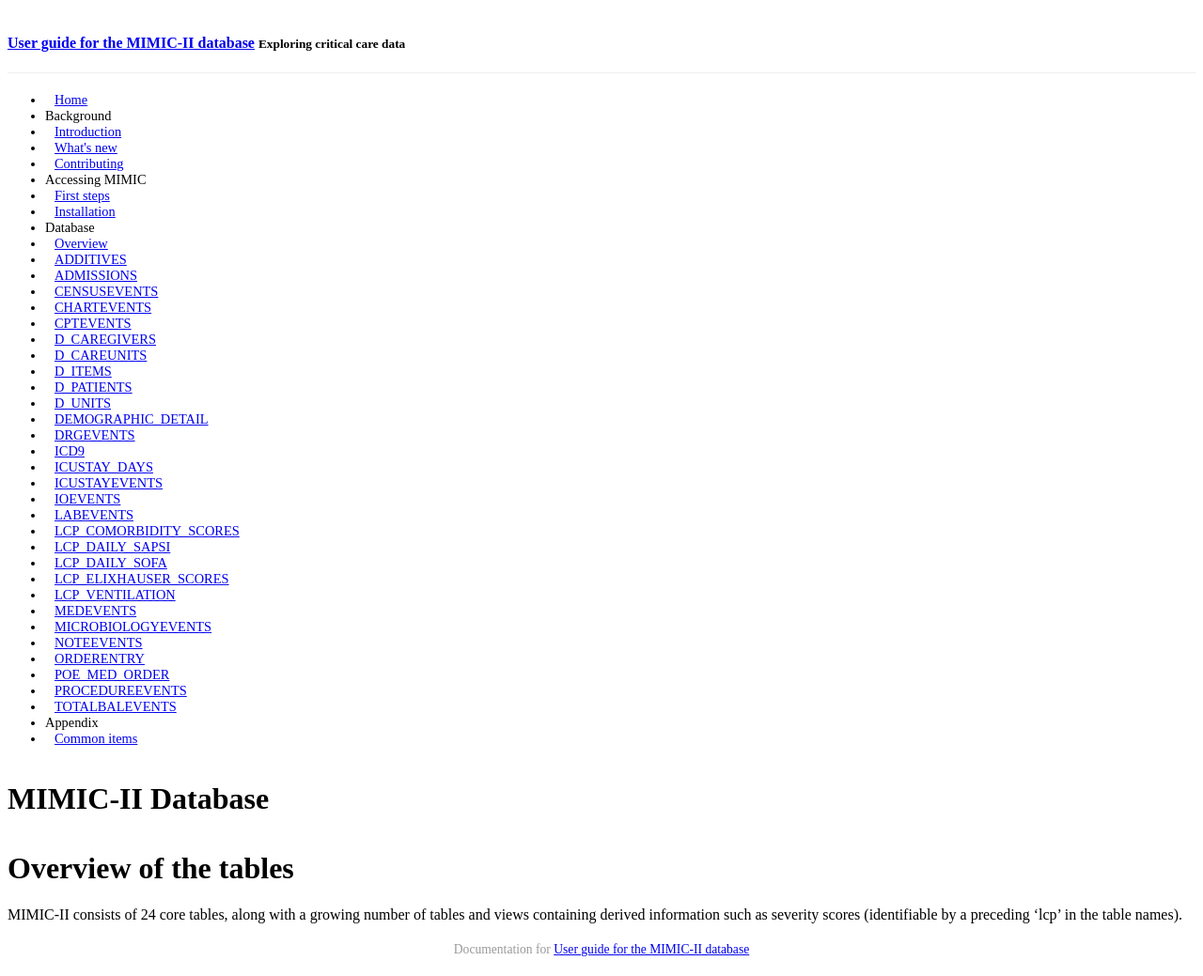
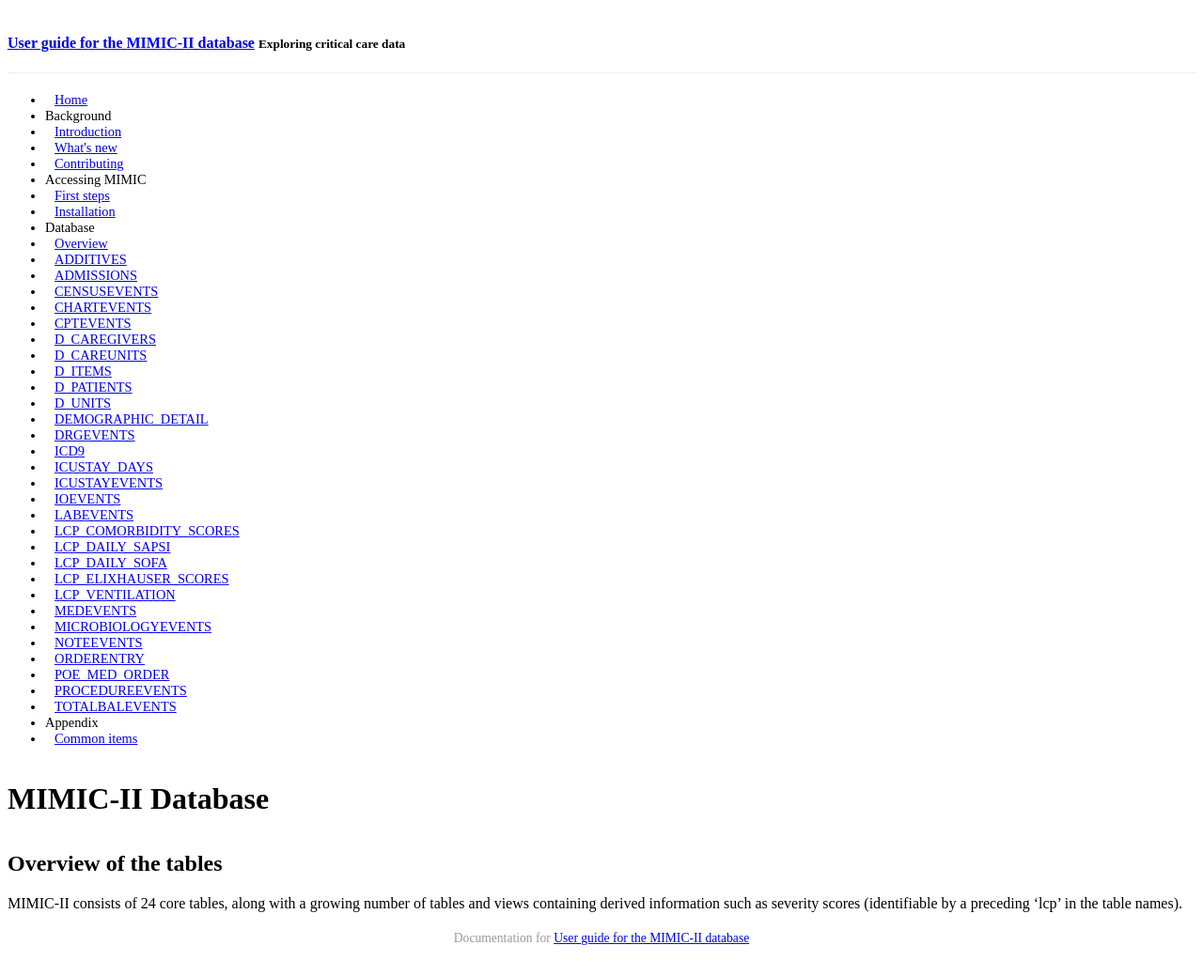
Before and after one commit to Franck-Dernoncourt/v3.0, a Jekyll site: the page built from _posts/2015-05-18-overview.md, in a window 1280 px wide. Shown: the whole page at 94% size. Built offline with Jekyll 4.4.1, drawn with Linux system fonts in a browser that asks for light colours; Markdown is read by kramdown in place of the engine named in the settings; a style sheet for code colours, icons or effects is not loaded.

Commit message:
structure for pdf

```diff
--- a/_posts/2015-05-18-overview.md
+++ b/_posts/2015-05-18-overview.md
@@ -8,6 +8,6 @@ order: 0
 
 # MIMIC-II Database
 
-# Overview of the tables
+## Overview of the tables
 
 MIMIC-II consists of 24 core tables, along with a growing number of tables and views containing derived information such as severity scores (identifiable by a preceding 'lcp' in the table names).
```
Also changed, not shown: 1 other file.
